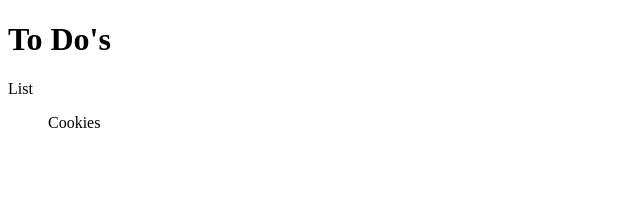
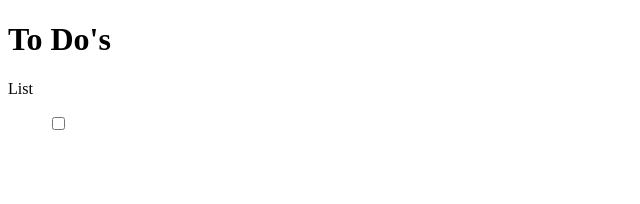
Before and after one commit to TDrake38/to-do, a React (Create React App) app: page / in a window 1280 px wide. Shown: the top 204 px of the page, without its empty margins (0-640 px from the left). Built offline with nearby package versions, Linux system fonts and the light colour scheme.

Commit message:
made a checkbox

```diff
--- a/src/components/List.js
+++ b/src/components/List.js
@@ -2,10 +2,12 @@ import React from "react";
 import "./List.css";
 
 function List() {
+
+
     return(
         <>
             <ul>
-                <li>Cookies</li>
+                <li><input type="checkbox"></input></li>
             </ul>
         </>
     )
```
